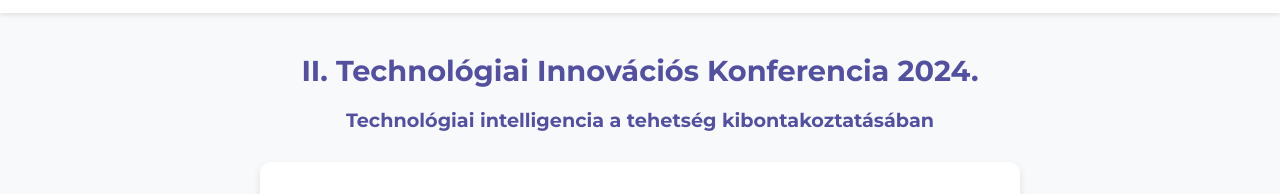
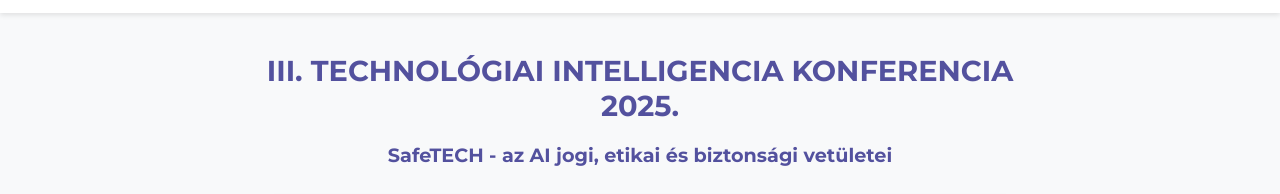
Before and after one commit to Froxy555/Tech4Study_Survey, a website: page public/survey4.html in a window 1280 px wide. Shown: the part 63-257 px from the top of the page. Drawn offline with Linux system fonts and the light colour scheme.

Commit message:
Update survey4.html

```diff
--- a/public/survey4.html
+++ b/public/survey4.html
@@ -4,7 +4,7 @@
     <meta charset="UTF-8">
     <link rel="shortcut icon" type="x-icon" href="kislogo.png">
     <meta name="viewport" content="width=device-width, initial-scale=1.0">
-    <title>II. Technológiai Innovációs Konferencia 2024. Kérdőív</title>
+    <title>III. TECHNOLÓGIAI INTELLIGENCIA KONFERENCIA 2025. Kérdőív</title>
     <link href="https://fonts.googleapis.com/css2?family=Montserrat:wght@400;700&display=swap" rel="stylesheet">
     <style>
         :root {
@@ -234,8 +234,8 @@
     </header>
 
     <div class="container">
-        <h1>II. Technológiai Innovációs Konferencia 2024.</h1>
-        <h2 style="text-align: center; margin-bottom: 30px;"> Technológiai intelligencia a tehetség kibontakoztatásában</h2>
+        <h1>III. TECHNOLÓGIAI INTELLIGENCIA KONFERENCIA 2025.</h1>
+        <h2 style="text-align: center; margin-bottom: 30px;">SafeTECH - az AI jogi, etikai és biztonsági vetületei</h2>
 
         <div class="keret">
             <h2> Mennyire volt elégedett a témaválasztással?</h2>
```
